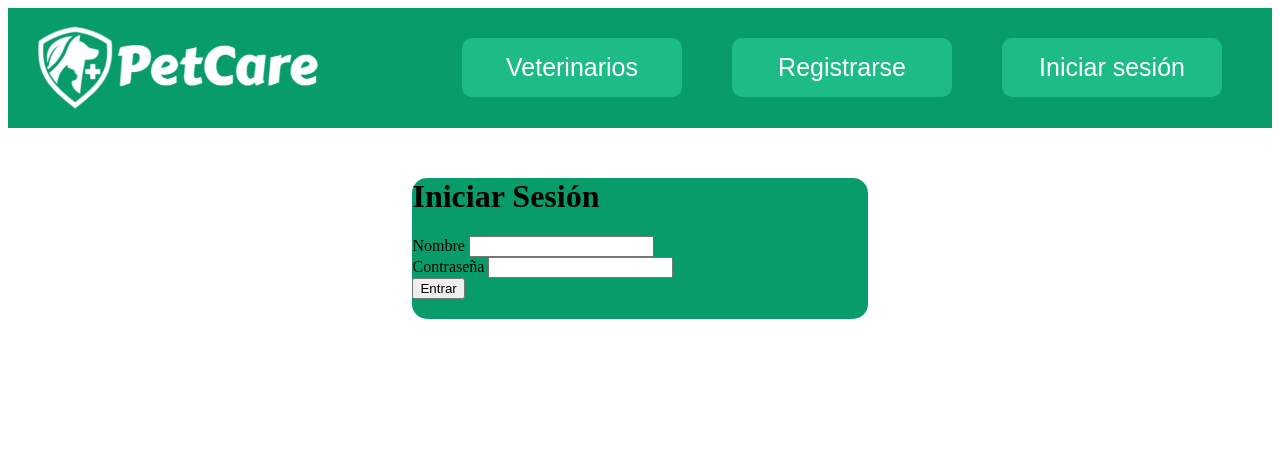
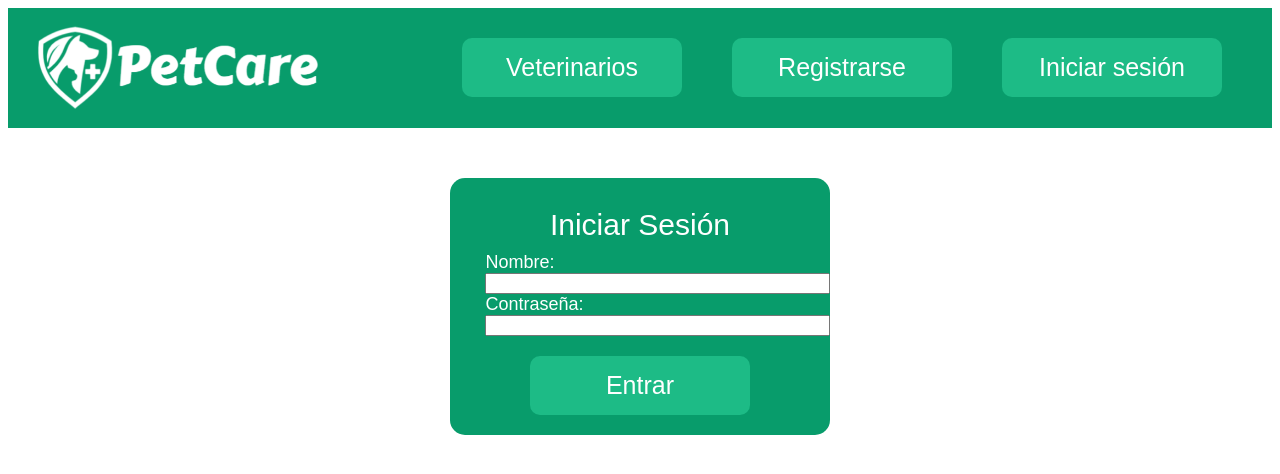
Before and after one commit to DCC-CC4401/Buscador-Veterinarios, a Django app: page /login/ in a window 1280 px wide. Shown: the top 474 px of the page. Run offline with Django 3.2, Linux system fonts and the light colour scheme.

Commit message:
Mejoras al CSS

```diff
--- a/PaginaVet/gestionVeterinarios/static/gestionVeterinarios/functions.js
+++ b/PaginaVet/gestionVeterinarios/static/gestionVeterinarios/functions.js
@@ -25,12 +25,10 @@ function check() {
     if(pass1 == pass2) {
         document.getElementById('message').innerHTML = "Las contraseñas coinciden";
         document.getElementById('message').style.color = "white";
-        document.getElementById('message').style.fontWeight = "800";
         document.getElementById('message').style.fontSize = "20px";
     } else {
         document.getElementById('message').innerHTML = "Las contraseñas no coinciden";
-        document.getElementById('message').style.color = "#cc0000";
-        document.getElementById('message').style.fontWeight = "800";
+        document.getElementById('message').style.color = "#ffed80";
         document.getElementById('message').style.fontSize = "20px";
     }
 }
--- a/PaginaVet/gestionVeterinarios/templates/gestionVeterinarios/login.html
+++ b/PaginaVet/gestionVeterinarios/templates/gestionVeterinarios/login.html
@@ -4,15 +4,45 @@
     <meta charset="UTF-8">
     <title>Login</title>
     <style>
+
         .container{
             align-items: center;
             background-color: #089c6b;
-        width: 36%;
-        margin-left: 32%;
+            width: 30%;
+            margin-left: 35%;
             padding-bottom: 20px;
             margin-top: 50px;
             border-radius: 15px;
         }
+
+        .mensaje{
+            color:white;
+            font-size: 30px;
+            text-align: center;
+            padding-top: 30px;
+            padding-left: 50px;
+            padding-right: 50px;
+            margin-bottom: 10px;
+            font-family: sans-serif;
+        }
+
+        .etiqueta{
+            color:white;
+            font-family: sans-serif;
+            font-size: 18px;
+            margin-top: 4px;
+            margin-bottom: 4px;
+        }
+
+        .form-group{
+            margin-left: 35px;
+        }
+
+        .center-button{
+            margin-top: 20px;
+            text-align: center;
+        }
+
 
     </style>
 </head>
@@ -21,18 +51,24 @@
 {% include  "gestionVeterinarios/barra.html" %}
     <div class="container">
         <div class="content">
-            <h1> Iniciar Sesión </h1>
+            <div class="mensaje">Iniciar Sesión</div>
             <form method="post" >
                 {% csrf_token %}
                 <div class="form-group">
-                    <label for="nombre_usuario">Nombre</label>
-                    <input type="text" class="form-control" id=nombre_usuario name="username" required>
+                    <div>
+                        <label for="nombre_usuario" class="etiqueta">Nombre:</label>
+                    </div>
+                    <input type="text" size="40" class="form-control" id=nombre_usuario name="username" required>
                 </div>
                 <div class="form-group">
-                    <label for="contraseña">Contraseña</label>
-                    <input type="password" class="form-control" id="contraseña" name="contraseña" required>
+                    <div>
+                        <label for="contraseña" class="etiqueta">Contraseña:</label>
                     </div>
-                <button type="submit">Entrar</button>
+                    <input type="password" size="40" class="form-control" id="contraseña" name="contraseña" required>
+                </div>
+                <div class="center-button">
+                    <button type="submit" class="button">Entrar</button>
+                </div>
             </form>
         </div>
     </div>
--- a/PaginaVet/gestionVeterinarios/views.py
+++ b/PaginaVet/gestionVeterinarios/views.py
@@ -155,6 +155,20 @@ def catalogoVeterinarios(request, f):
 
     filtros = {}
 
+    dic_especies = {"Any":"cualquier especie",
+                "Domesticos":"domésticos",
+                "Ganado":"ganado",
+                "Equinos":"equinos",
+                "Exoticos":"exóticos"}
+
+    dic_especialidad = {"Any":None,
+                "Medicina general":"medicina general",
+                "Cardiología":"cardiología",
+                "Neurología":"neurología",
+                "Fisioterapia":"fisioterapia",
+                "Cirugía":"cirugía"}
+
+
     especie = request.GET.get("especie")
     especialidad = request.GET.get("especialidad")
     region = request.GET.get("region")
@@ -177,18 +191,12 @@ def catalogoVeterinarios(request, f):
             if especie or especialidad or region or comuna or domicilio or urgencia:
                 insert = ''''''
 
-                if especie == 'Any':
-                    especie = None
-
-                if especialidad == 'Any':
-                    especialidad = None
-
-                if especie:
+                if especie and especie != None:
                     insert += ''' AND v.animales LIKE "%''' + especie + '''%"'''
-                    filtros['especie'] = especie
-                if especialidad:
+                    filtros['especie'] = dic_especies[especie]
+                if especialidad and especialidad != None:
                     insert += ''' AND v.especialidad LIKE "%''' + especialidad + '''%"'''
-                    filtros['especialidad'] = especialidad
+                    filtros['especialidad'] = dic_especialidad[especialidad]
                 if region:
                     insert +=  ''' AND v.region LIKE "''' + region + '''"'''
                     filtros['region'] = region
```
Also changed, not shown: PaginaVet/gestionVeterinarios/templates/gestionVeterinarios/catalogodoc.html (+3 -18 lines), PaginaVet/gestionVeterinarios/templates/gestionVeterinarios/confirmacionRegistroVet.html (+43 -4 lines), PaginaVet/gestionVeterinarios/templates/gestionVeterinarios/formVeterinario.html (+7 -7 lines), PaginaVet/db.sqlite3. Lines whose indentation alone changed are shown as unchanged.
